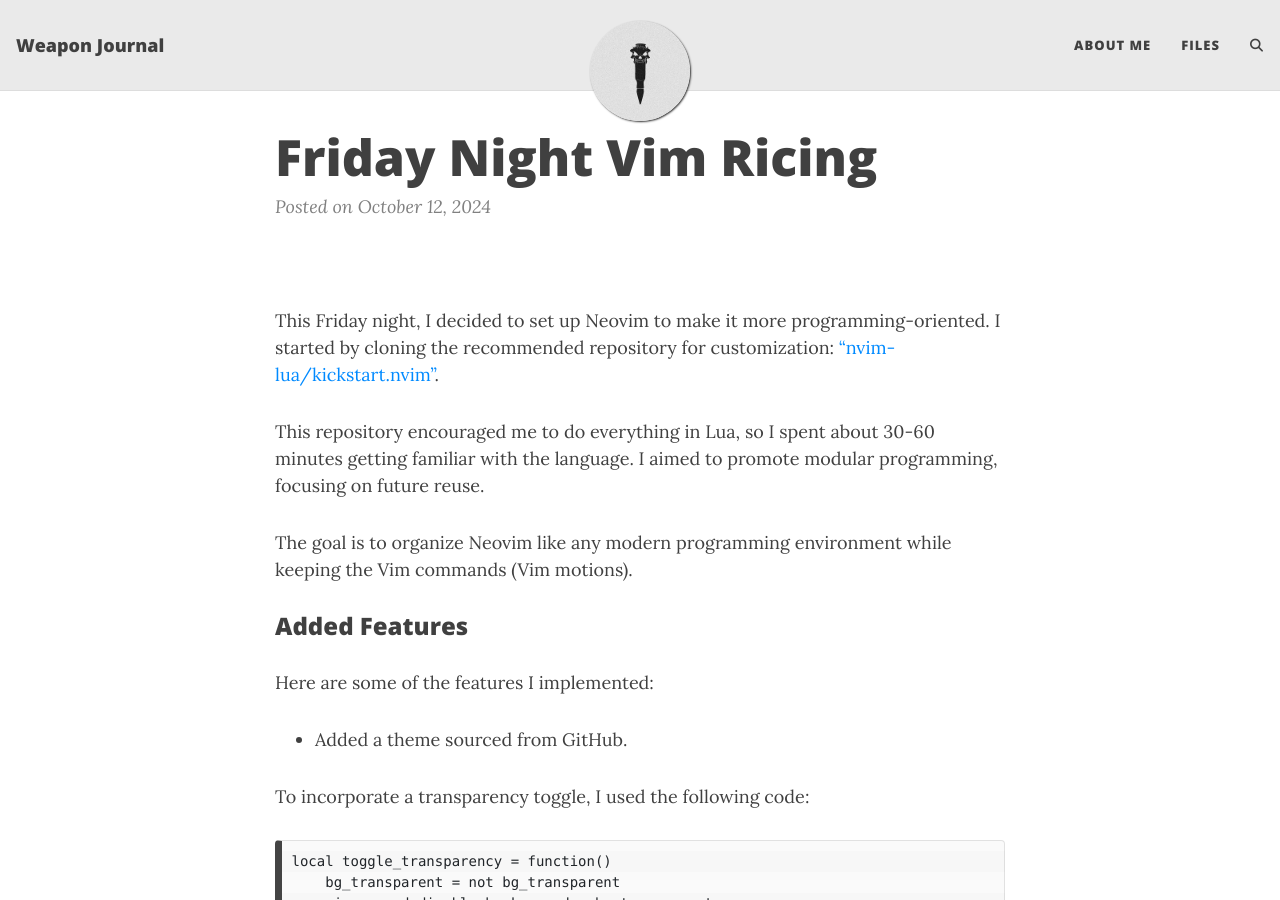
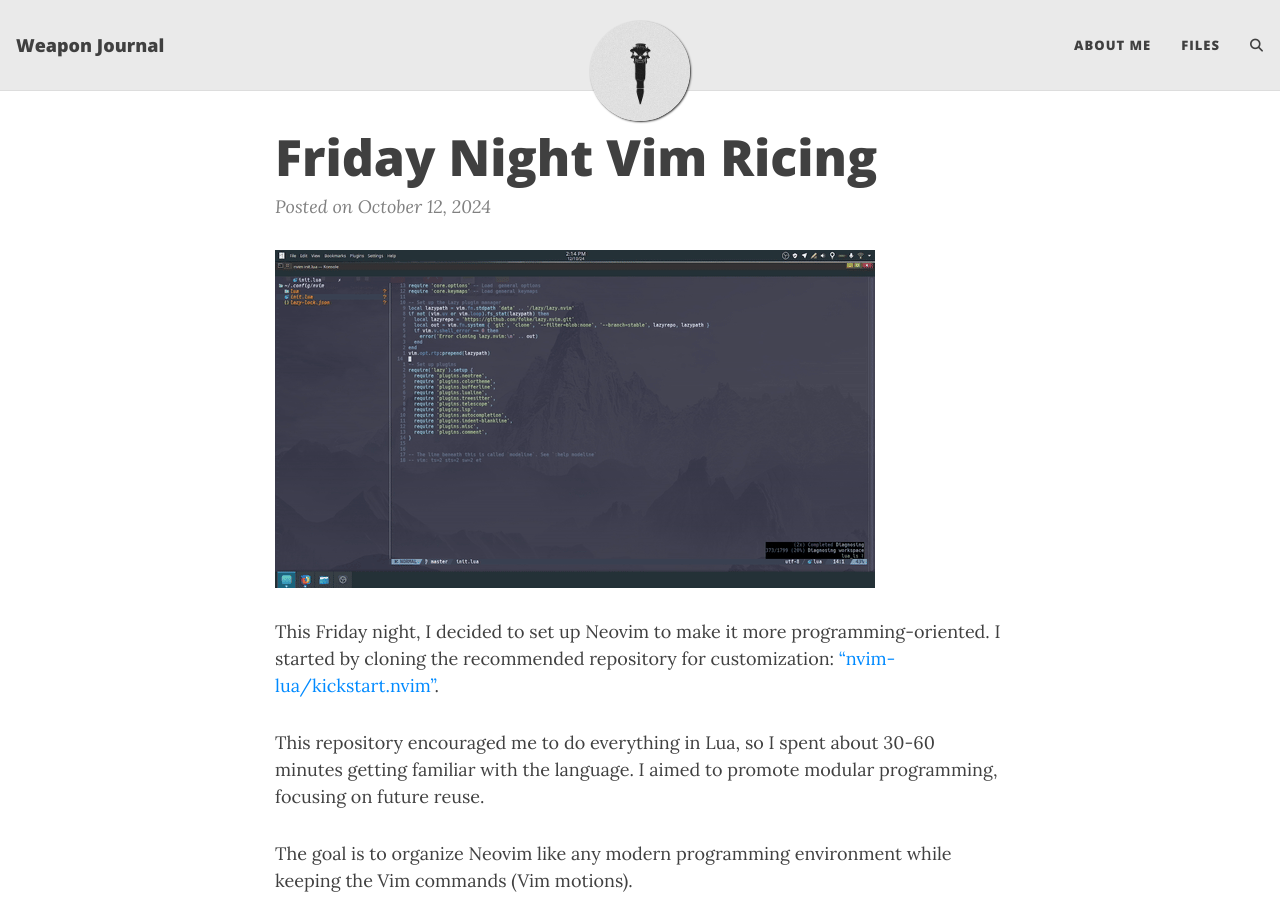
Before and after one commit to armandoahir/journal, a Jekyll site: the page built from _posts/2024-10-12-linux-ricing.md, in a window 1280 px wide and 900 px high. Built offline with Jekyll 4.4.1, drawn with Linux system fonts in a browser that asks for light colours; comment, search, counter and statistics services are not loaded.

Commit message:
asset url change

```diff
--- a/_posts/2024-10-12-linux-ricing.md
+++ b/_posts/2024-10-12-linux-ricing.md
@@ -6,7 +6,7 @@ tags:
  - Linux
 ---
 
-![](/home/arma/Documents/personal/weaponjournal/assets/img/rice.gif)
+![](/assets/img/rice.gif)
 
 
 This Friday night, I decided to set up Neovim to make it more programming-oriented. I started by cloning the recommended repository for customization: ["nvim-lua/kickstart.nvim"](https://github.com/nvim-lua/kickstart.nvim).
```
